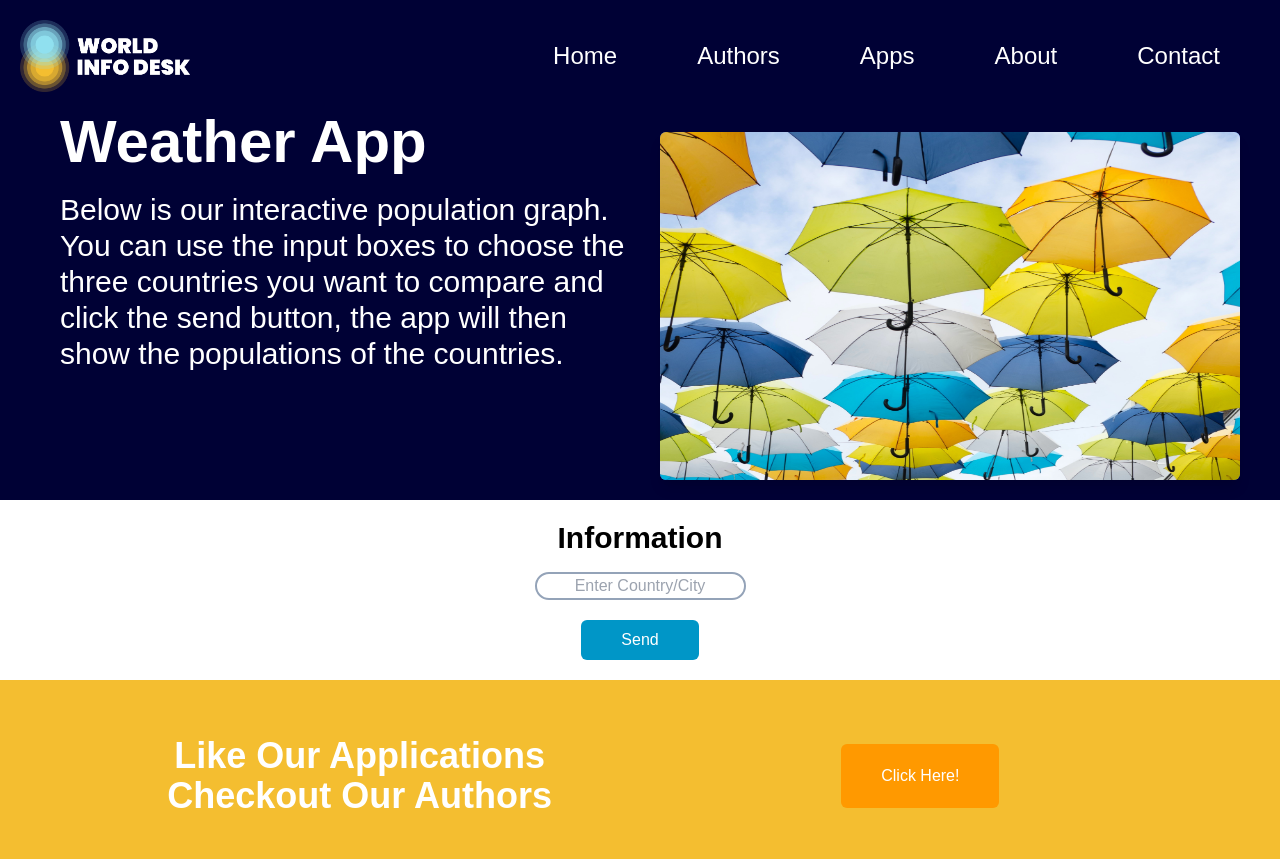
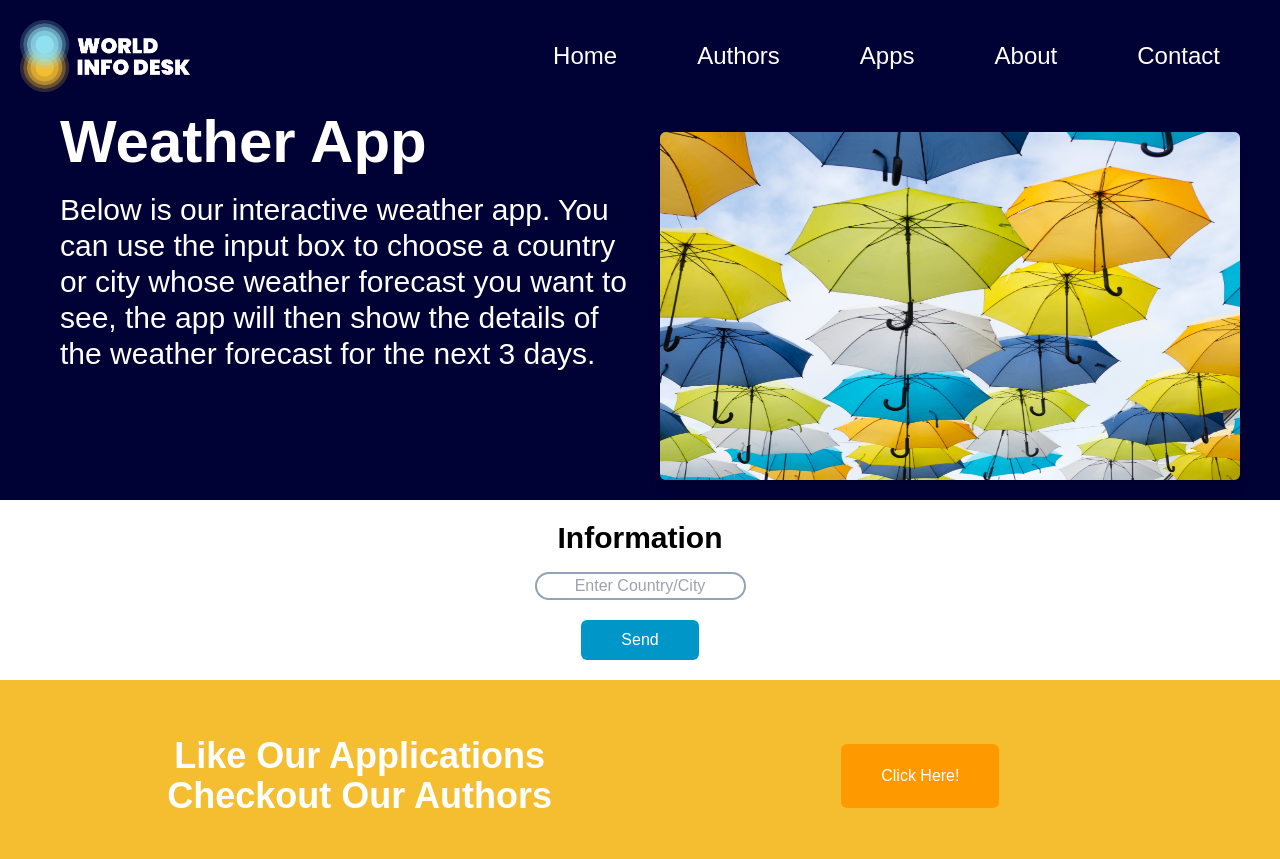
Before and after one commit to Ronnie740/IP2-Group-1, a website: page weather.html in a window 1280 px wide. Shown: the top 859 px of the page. Drawn offline with nearby package versions, Linux system fonts and the light colour scheme.

Commit message:
added descriptions and instructions on how to use the apps

```diff
--- a/weather.html
+++ b/weather.html
@@ -94,8 +94,8 @@
 				<div class="flex flex-col mb-24 md:mb-32">
 					<h1 class="md:text-6xl sm:text-4xl text-3xl lg:ml-10 font-extrabold font-['Nunito',sans-serif] my-auto">Weather App</h1>
 					<p class="md:text-3xl sm:text-2xl text-xl lg:ml-10 mt-5">
-						Below is our interactive population graph. You can use the input boxes to choose the three countries you want to compare and click the send button, the app will then show the
-						populations of the countries.
+						Below is our interactive weather app. You can use the input box to choose a country or city whose weather forecast you want to see, the app will then show the details of the
+						weather forecast for the next 3 days.
 					</p>
 				</div>
 				<div class="hidden lg:block w-auto lg:h-auto bg-blue-600 rounded-md m-5 h-56 relative">
```
Also changed, not shown: covid.html (+1 -2 lines), population.html (+2 -2 lines).
